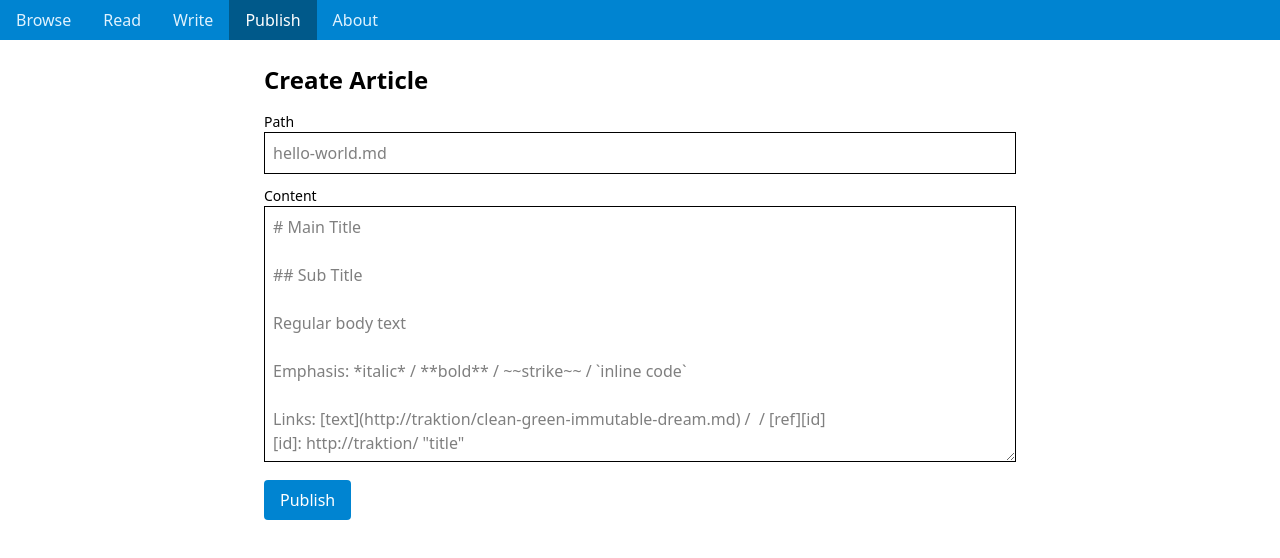
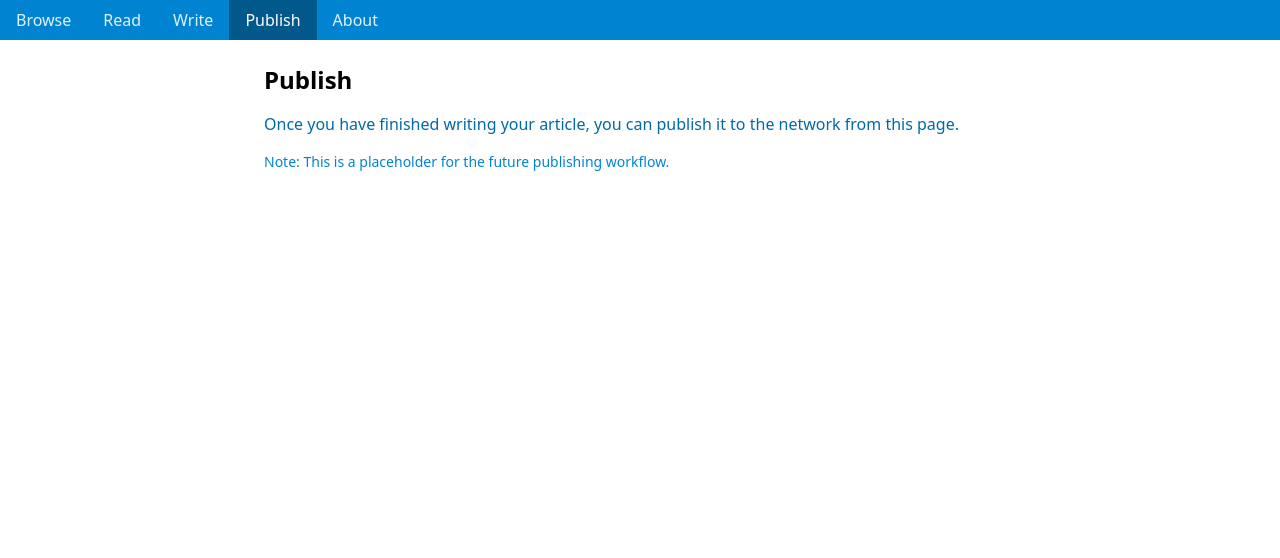
Before and after one commit to traktion/imim2, a SvelteKit app: page /1/publish in a window 1280 px wide. Shown: the top 558 px of the page. Built offline with nearby package versions, Linux system fonts and the light colour scheme.

Commit message:
feat: move publish logic to write route, update publish to placeholder, and centralize address in layout

```diff
--- /dev/null
+++ b/src/routes/[address]/+layout.ts
@@ -0,0 +1,7 @@
+import type { LayoutLoad } from './$types';
+
+export const load: LayoutLoad = async ({ params }) => {
+  return {
+    address: params.address
+  };
+};
--- a/src/routes/[address]/+page.ts
+++ b/src/routes/[address]/+page.ts
@@ -2,7 +2,7 @@ import type { PageLoad } from './$types';
 
 export const ssr = false;
 
-export const load: PageLoad = async ({ params, fetch }) => {
+export const load: PageLoad = async ({ params, fetch, data }) => {
   const address = params.address;
   const url = `http://${address}/`;
   const res = await fetch(url, {
@@ -19,5 +19,5 @@ export const load: PageLoad = async ({ params, fetch }) => {
   } catch (e) {
     return { address, listing: [], error: 'Invalid JSON in listing' };
   }
-  return { address, listing };
+  return { ...data, listing };
 };
--- a/src/routes/[address]/[...path=markdown]/+page.ts
+++ b/src/routes/[address]/[...path=markdown]/+page.ts
@@ -2,7 +2,7 @@ import type { PageLoad } from './$types';
 
 export const ssr = false;
 
-export const load: PageLoad = async ({ params, fetch }) => {
+export const load: PageLoad = async ({ params, fetch, data }) => {
   const { address, path } = params as { address: string; path: string };
   const url = `http://${address}/${path}`;
   const res = await fetch(url);
@@ -10,5 +10,5 @@ export const load: PageLoad = async ({ params, fetch }) => {
     return { address, path, markdown: `# Error ${res.status}`, error: `Failed to fetch article (${res.status})` };
   }
   const markdown = await res.text();
-  return { address, path, markdown };
+  return { ...data, path, markdown };
 };
--- a/src/routes/[address]/create/+page.svelte
+++ /dev/null
@@ -1,117 +0,0 @@
-<script lang="ts">
-  export let data: { address: string };
-  let address = '';
-  $: address = data?.address ?? '';
-  let path = '';
-  let content = '';
-  let statusMsg = '';
-  const exampleContent = `# Main Title
-
-## Sub Title
-
-Regular body text
-
-Emphasis: *italic* / **bold** / ~~strike~~ / \`inline code\`
-
-Links: [text](http://traktion/clean-green-immutable-dream.md) /  / [ref][id]
-[id]: http://traktion/ "title"
-
-Images: ![alt](http://traktion/markdown-article.png)`;
-
-  $: pageTitle = `${address} - Publish - IMIM 2.0`;
-
-  async function submit(e: Event) {
-    e.preventDefault();
-    statusMsg = 'Resolving address...';
-    try {
-      // 1. Resolve name to immutable address
-      const pnrRes = await fetch(`/anttp-0/pnr/${address}`, {
-        headers: { 'accept': 'application/json' }
-      });
-      if (!pnrRes.ok) {
-        statusMsg = `Failed to resolve address (${pnrRes.status})`;
-        return;
-      }
-      const pnrData = await pnrRes.json();
-      const immutableAddress = pnrData.records?.[""]?.address;
-      if (!immutableAddress) {
-        statusMsg = 'Could not find immutable address in PNR response';
-        return;
-      }
-
-      // 2. Upload article
-      statusMsg = 'Uploading article...';
-      const fd = new FormData();
-      const uploadPath = path || 'hello-world.md';
-      const file = new File([content], uploadPath, { type: 'text/markdown' });
-      fd.append('files', file, file.name);
-
-      const uploadRes = await fetch(`/anttp-0/multipart/archive/${immutableAddress}`, {
-        method: 'PUT',
-        headers: {
-          'accept': 'application/json',
-          'x-store-type': 'disk'
-        },
-        body: fd
-      });
-
-      if (!uploadRes.ok) {
-        statusMsg = `Upload failed (${uploadRes.status})`;
-        return;
-      }
-      const uploadData = await uploadRes.json();
-      const updatedImmutableAddress = uploadData.address;
-      if (!updatedImmutableAddress) {
-        statusMsg = 'Could not find updated immutable address in upload response';
-        return;
-      }
-
-      // 3. Update PNR pointer
-      statusMsg = 'Updating pointer...';
-      const updatedPnrData = { ...pnrData };
-      if (updatedPnrData.records?.[""]) {
-        updatedPnrData.records[""].address = updatedImmutableAddress;
-      }
-
-      const updatePnrRes = await fetch(`/anttp-0/pnr/${address}`, {
-        method: 'PUT',
-        headers: {
-          'accept': 'application/json',
-          'x-store-type': 'disk',
-          'content-type': 'application/json'
-        },
-        body: JSON.stringify(updatedPnrData)
-      });
-
-      if (!updatePnrRes.ok) {
-        statusMsg = `Failed to update pointer (${updatePnrRes.status})`;
-      } else {
-        statusMsg = 'Article created and pointer updated successfully';
-      }
-    } catch (err: any) {
-      statusMsg = 'Error: ' + (err?.message || String(err));
-    }
-  }
-</script>
-
-<svelte:head>
-  <title>{pageTitle}</title>
-</svelte:head>
-
-<div class="space-y-4">
-  <h1 class="text-2xl font-semibold">Create Article</h1>
-  <form class="space-y-3" on:submit|preventDefault={submit}>
-    <div>
-      <label class="block text-sm" for="path">Path</label>
-      <input id="path" class="border p-2 w-full" bind:value={path} placeholder="hello-world.md" required />
-    </div>
-    <div>
-      <label class="block text-sm" for="content">Content</label>
-      <textarea id="content" class="border p-2 w-full h-64" bind:value={content} placeholder={exampleContent} required></textarea>
-    </div>
-    <button class="bg-sky-600 text-white px-4 py-2 rounded" type="submit">Publish</button>
-  </form>
-  {#if statusMsg}
-    <p class="text-sm">{statusMsg}</p>
-  {/if}
-</div>
--- a/src/routes/[address]/create/+page.ts
+++ /dev/null
@@ -1,7 +0,0 @@
-import type { PageLoad } from './$types';
-
-export const load: PageLoad = async ({ params }) => {
-  return {
-    address: params.address
-  };
-};
--- a/src/routes/[address]/publish/+page.svelte
+++ b/src/routes/[address]/publish/+page.svelte
@@ -1,5 +1,4 @@
 <script lang="ts">
-  import CreatePage from '../create/+page.svelte';
   export let data: { address: string };
   const address = data?.address ?? '';
   $: pageTitle = `${address} - Publish - IMIM 2.0`;
@@ -9,4 +8,8 @@
   <title>{pageTitle}</title>
 </svelte:head>
 
-<CreatePage {data} />
+<div class="space-y-4">
+  <h1 class="text-2xl font-semibold">Publish</h1>
+  <p class="text-sky-700">Once you have finished writing your article, you can publish it to the network from this page.</p>
+  <p class="text-sky-600 text-sm">Note: This is a placeholder for the future publishing workflow.</p>
+</div>
--- a/src/routes/[address]/write/+page.svelte
+++ b/src/routes/[address]/write/+page.svelte
@@ -1,7 +1,97 @@
 <script lang="ts">
   export let data: { address: string };
-  const address = data?.address ?? '';
+  let address = '';
+  $: address = data?.address ?? '';
+  let path = '';
+  let content = '';
+  let statusMsg = '';
+  const exampleContent = `# Main Title
+
+## Sub Title
+
+Regular body text
+
+Emphasis: *italic* / **bold** / ~~strike~~ / \`inline code\`
+
+Links: [text](http://traktion/clean-green-immutable-dream.md) /  / [ref][id]
+[id]: http://traktion/ "title"
+
+Images: ![alt](http://traktion/markdown-article.png)`;
+
   $: pageTitle = `${address} - Write - IMIM 2.0`;
+
+  async function submit(e: Event) {
+    e.preventDefault();
+    statusMsg = 'Resolving address...';
+    try {
+      // 1. Resolve name to immutable address
+      const pnrRes = await fetch(`/anttp-0/pnr/${address}`, {
+        headers: { 'accept': 'application/json' }
+      });
+      if (!pnrRes.ok) {
+        statusMsg = `Failed to resolve address (${pnrRes.status})`;
+        return;
+      }
+      const pnrData = await pnrRes.json();
+      const immutableAddress = pnrData.records?.[""]?.address;
+      if (!immutableAddress) {
+        statusMsg = 'Could not find immutable address in PNR response';
+        return;
+      }
+
+      // 2. Upload article
+      statusMsg = 'Uploading article...';
+      const fd = new FormData();
+      const uploadPath = path || 'hello-world.md';
+      const file = new File([content], uploadPath, { type: 'text/markdown' });
+      fd.append('files', file, file.name);
+
+      const uploadRes = await fetch(`/anttp-0/multipart/archive/${immutableAddress}`, {
+        method: 'PUT',
+        headers: {
+          'accept': 'application/json',
+          'x-store-type': 'disk'
+        },
+        body: fd
+      });
+
+      if (!uploadRes.ok) {
+        statusMsg = `Upload failed (${uploadRes.status})`;
+        return;
+      }
+      const uploadData = await uploadRes.json();
+      const updatedImmutableAddress = uploadData.address;
+      if (!updatedImmutableAddress) {
+        statusMsg = 'Could not find updated immutable address in upload response';
+        return;
+      }
+
+      // 3. Update PNR pointer
+      statusMsg = 'Updating pointer...';
+      const updatedPnrData = { ...pnrData };
+      if (updatedPnrData.records?.[""]) {
+        updatedPnrData.records[""].address = updatedImmutableAddress;
+      }
+
+      const updatePnrRes = await fetch(`/anttp-0/pnr/${address}`, {
+        method: 'PUT',
+        headers: {
+          'accept': 'application/json',
+          'x-store-type': 'disk',
+          'content-type': 'application/json'
+        },
+        body: JSON.stringify(updatedPnrData)
+      });
+
+      if (!updatePnrRes.ok) {
+        statusMsg = `Failed to update pointer (${updatePnrRes.status})`;
+      } else {
+        statusMsg = 'Article created and pointer updated successfully';
+      }
+    } catch (err: any) {
+      statusMsg = 'Error: ' + (err?.message || String(err));
+    }
+  }
 </script>
 
 <svelte:head>
@@ -9,7 +99,19 @@
 </svelte:head>
 
 <div class="space-y-4">
-  <h1 class="text-2xl font-semibold">Write</h1>
-  <p class="text-sky-700">Draft your article content here. Publishing is available under the Publish tab.</p>
-  <p class="text-sky-600 text-sm">Route: /{address}/write</p>
+  <h1 class="text-2xl font-semibold">Write Article</h1>
+  <form class="space-y-3" on:submit|preventDefault={submit}>
+    <div>
+      <label class="block text-sm" for="path">Path</label>
+      <input id="path" class="border p-2 w-full" bind:value={path} placeholder="hello-world.md" required />
+    </div>
+    <div>
+      <label class="block text-sm" for="content">Content</label>
+      <textarea id="content" class="border p-2 w-full h-64" bind:value={content} placeholder={exampleContent} required></textarea>
+    </div>
+    <button class="bg-sky-600 text-white px-4 py-2 rounded" type="submit">Publish</button>
+  </form>
+  {#if statusMsg}
+    <p class="text-sm">{statusMsg}</p>
+  {/if}
 </div>
```
Also changed, not shown: spec/00016_improve_menu_options_and_routes.txt.
